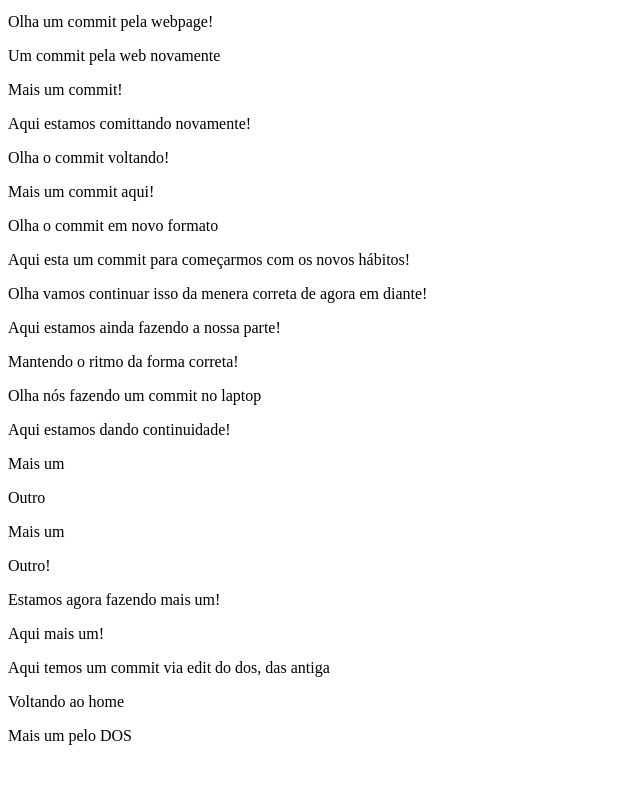
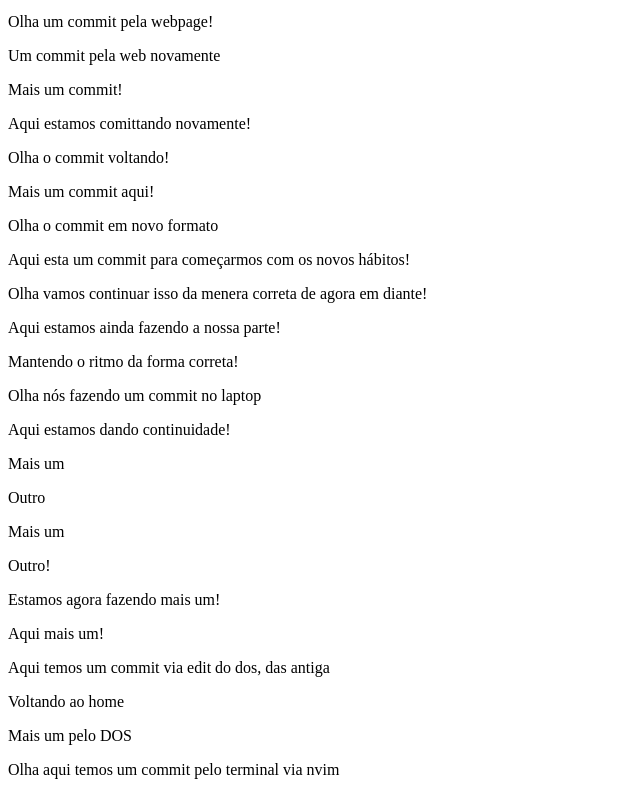
Before and after one commit to anderson-campos-lopes/xplaynet, a plain HTML site: page index.html in a window 1280 px wide. Shown: the part 5548-6343 px from the top of the page, without its empty margins (0-640 px from the left). Before the commit the page ends 6309 px from the top, so only its background shows below. Drawn offline with Linux system fonts and the light colour scheme.

Commit message:
17112026_Home

```diff
--- a/index.html
+++ b/index.html
@@ -238,6 +238,7 @@
     <p>Aqui temos um commit via edit do dos, das antiga</p>
     <p>Voltando ao home</p>
     <p>Mais um pelo DOS</p>
+    <p>Olha aqui temos um commit pelo terminal via nvim</p>
   </body>
   <script src="script.js"></script>
 </html>
```
